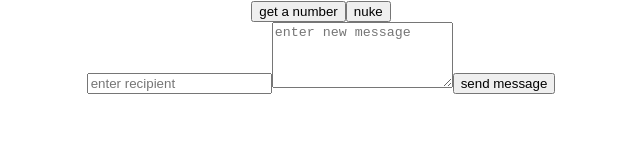
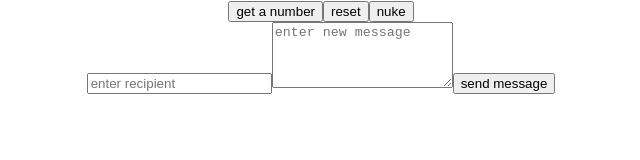
Before and after one commit to spinon187/ghostwrite, a React (Create React App) app in the folder front/: page / in a window 1280 px wide. Shown: the top 160 px of the page, without its empty margins (319-959 px from the left). Built offline with nearby package versions, Linux system fonts and the light colour scheme.

Commit message:
mass delete works too

```diff
--- a/front/src/actions/index.js
+++ b/front/src/actions/index.js
@@ -41,7 +41,9 @@ export const register = uid => dispatch => {
 
     nukeAll = (uid, targs) => dispatch => {
       dispatch({type: FULL_NUKING});
-      axios.delete(`${baseURL}/api/uid`, {uid: uid, targs: targs})
+      let obj = {uid: uid, targs: targs};
+      console.log(obj);
+      axios.delete(`${baseURL}/api/uid`, {data: obj})
         .then(res => dispatch({type: FULL_NUKED, payload: res.data}))
         .catch(err => dispatch({type: NUKE_FAIL, payload: err}))
     },
--- a/front/src/components/Main.js
+++ b/front/src/components/Main.js
@@ -41,10 +41,12 @@ class Main extends Component {
 
   buildWaitList = (targ=null) => {
     let temp = this.props.waiting, list = [];
-    if(targ !== null) this.props.clearWait(targ);
-    Object.keys(temp).forEach(key => {
-      return key === targ ? list.push([key, 0]) : list.push([key, this.props.waiting[key]])
-    })
+    if(targ !== null) {
+      this.props.clearWait(targ);
+      Object.keys(temp).forEach(key => {
+        return key === targ ? list.push([key, 0]) : list.push([key, this.props.waiting[key]])
+      }
+    )}
     this.setState(() => {return {waiting: list}})
   }
 
@@ -78,16 +80,11 @@ class Main extends Component {
   }
 
   nukeAll = () => {
-    let targs = this.props.msgs.keys(), uid = this.props.uid;
+    let targs = Object.keys(this.props.msgs), uid = this.props.uid;
+    console.log(targs)
     this.props.nukeAll(uid, targs);
-    this.setState({
-      uid: null,
-      regged: null,
-      active: 'sender',
-      history: [],
-      waiting: null,
-      toSend: {}
-    })
+    localStorage.clear();
+    window.location.reload();
   }
 
   initBundle = (targ) => {
@@ -147,6 +144,7 @@ class Main extends Component {
           uid={this.state.uid}
           regged={this.state.regged}
           register={this.register}
+          nukeAll={this.nukeAll}
         />
         <WaitList
           waiting={this.state.waiting}
--- a/front/src/components/Reg.js
+++ b/front/src/components/Reg.js
@@ -5,14 +5,15 @@ const Reg = props => {
     ? <button onClick={props.register}>get a number</button>
     : <h2>your user id is {props.uid}</h2>
 
-  const nuke = () => {
+  const reset = () => {
     localStorage.clear();
     window.location.reload();
   }
   return(
     <>
       {regButton}
-      <button onClick={nuke}>nuke</button>
+      <button onClick={reset}>reset</button>
+      <button onClick={props.nukeAll}>nuke</button>
     </>
   )
 }
```
